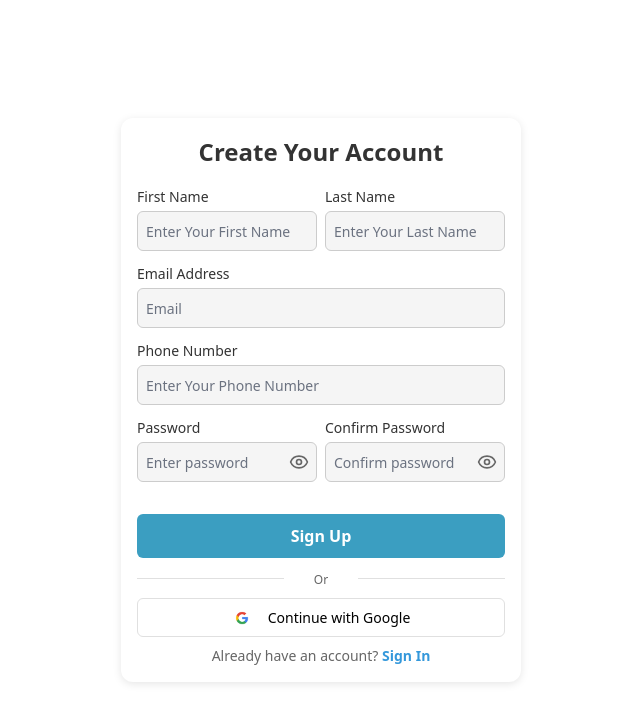
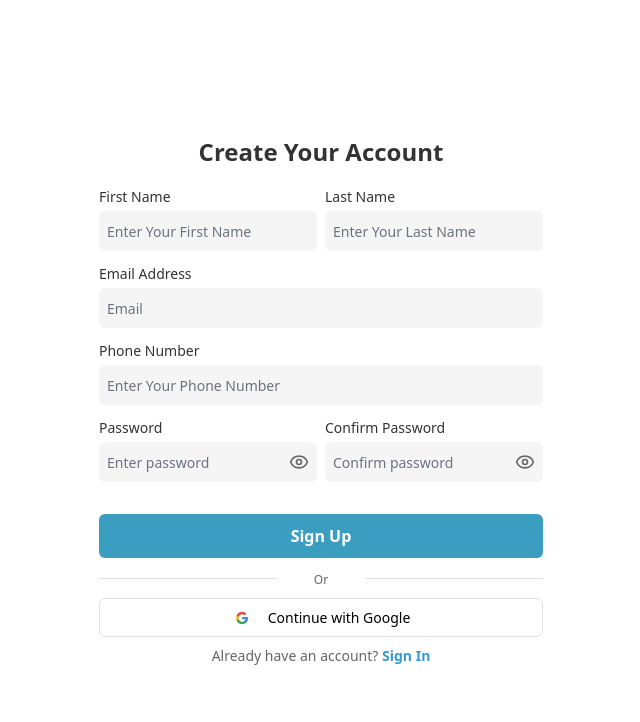
Before and after one commit to siddheshhr/Candent_Tech, a React (Vite) app in the folder frontend/: page /signup in a window 1280 px wide. Shown: the top 722 px of the page, without its empty margins (319-959 px from the left). Built offline with nearby package versions, Linux system fonts and the light colour scheme; no server answers.

Commit message:
logout work done

```diff
--- a/frontend/src/components/Sidebar.jsx
+++ b/frontend/src/components/Sidebar.jsx
@@ -21,18 +21,29 @@ const Sidebar = ({ isOpen, toggleSidebar }) => {
   const sidebarWidth = isOpen ? 'w-64' : 'w-16';
 
   // Handle logout process with Toastify notification
-  const handleLogout = () => {
-    // Clear user session data here, for example:
-    // localStorage.removeItem('authToken');
+//   import { toast } from "react-toastify";
+// import { useNavigate } from "react-router-dom";
 
-    // Show a sign out notification using React Toastify
-    toast.success("Signed Out!");
+const handleLogout = () => {
+  // Clear cookies
+  document.cookie.split(";").forEach((cookie) => {
+    const name = cookie.split("=")[0].trim();
+    document.cookie = `${name}=;expires=Thu, 01 Jan 1970 00:00:00 UTC;path=/;`;
+  });
 
-    // Redirect to the sign in page after a brief delay to allow the toast to show
-    setTimeout(() => {
-      navigate('/signin');
-    }, 1000);
-  };
+  // Clear storage
+  localStorage.clear();
+  sessionStorage.clear();
+
+  // Show a sign-out notification
+  toast.success("Signed out!", { autoClose: 1000 }); // close after 1 second
+  window.location.href = "/signin";
+  // Navigate to sign-in after toast
+  // setTimeout(() => {
+  //   navigate("/signin");
+  // }, 1000);
+};
+
 
   return (
     <>
--- a/frontend/src/pages/Signup.css
+++ b/frontend/src/pages/Signup.css
@@ -11,9 +11,7 @@
   background: white;
   padding: 16px;
   border-radius: 12px;
-  width: 90%;
-  max-width: 400px;
-  box-shadow: 0 2px 8px rgba(0, 0, 0, 0.1);
+  max-width: 600px;
 }
 
 .signup-title {
@@ -46,7 +44,7 @@
   width: 100%;
   height: 40px;
   padding: 8px;
-  border: 1px solid #ccc;
+  border: 0px solid #e0e0e0;
   border-radius: 6px;
   background-color: #f5f5f5;
   font-size: 14px;
```
